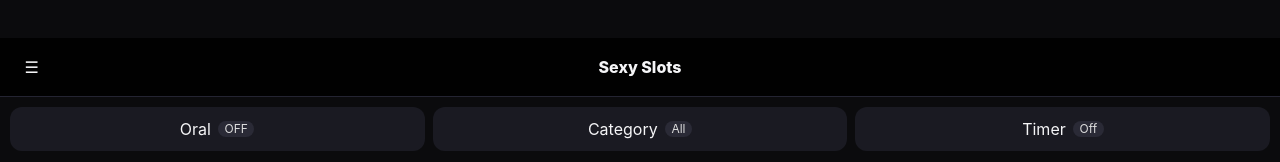
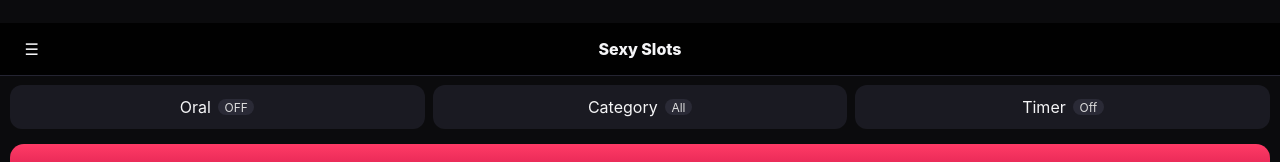
Before and after one commit to samnuclear/Sexy-Slots, a plain HTML site: page index.html in a window 1280 px wide. Shown: the top 162 px of the page. Drawn offline with Linux system fonts and the light colour scheme.

Commit message:
Update index.html
Reduced space above

```diff
--- a/index.html
+++ b/index.html
@@ -21,12 +21,12 @@ html,body{height:100%;margin:0;background:var(--bg);color:var(--text);
   font-family:-apple-system,BlinkMacSystemFont,"SF Pro",Roboto,system-ui,sans-serif;overflow:auto;touch-action:manipulation}
 button{border:0;background:none;color:inherit;font:inherit;cursor:pointer;touch-action:manipulation}
 input,select{background:var(--panel);color:var(--text);border:1px solid var(--line);border-radius:10px;padding:.5em .7em;min-height:44px}
-.safe{height:calc(env(safe-area-inset-top) + 1cm)}
+.safe{height:calc(env(safe-area-inset-top) + 0.6cm)}
 .hidden{display:none!important}
 
 /* header */
 header{position:sticky;top:0;z-index:30;display:flex;align-items:center;justify-content:space-between;
-  padding:.45rem .6rem;background:rgba(0,0,0,.85);backdrop-filter:blur(8px);border-bottom:1px solid var(--line)}
+  padding:.25rem .6rem;background:rgba(0,0,0,.85);backdrop-filter:blur(8px);border-bottom:1px solid var(--line)}
 header.rig .title{color:var(--gold)}
 .hamb{width:44px;height:44px;display:grid;place-items:center;border-radius:10px}
 .title{font-weight:800}
```
